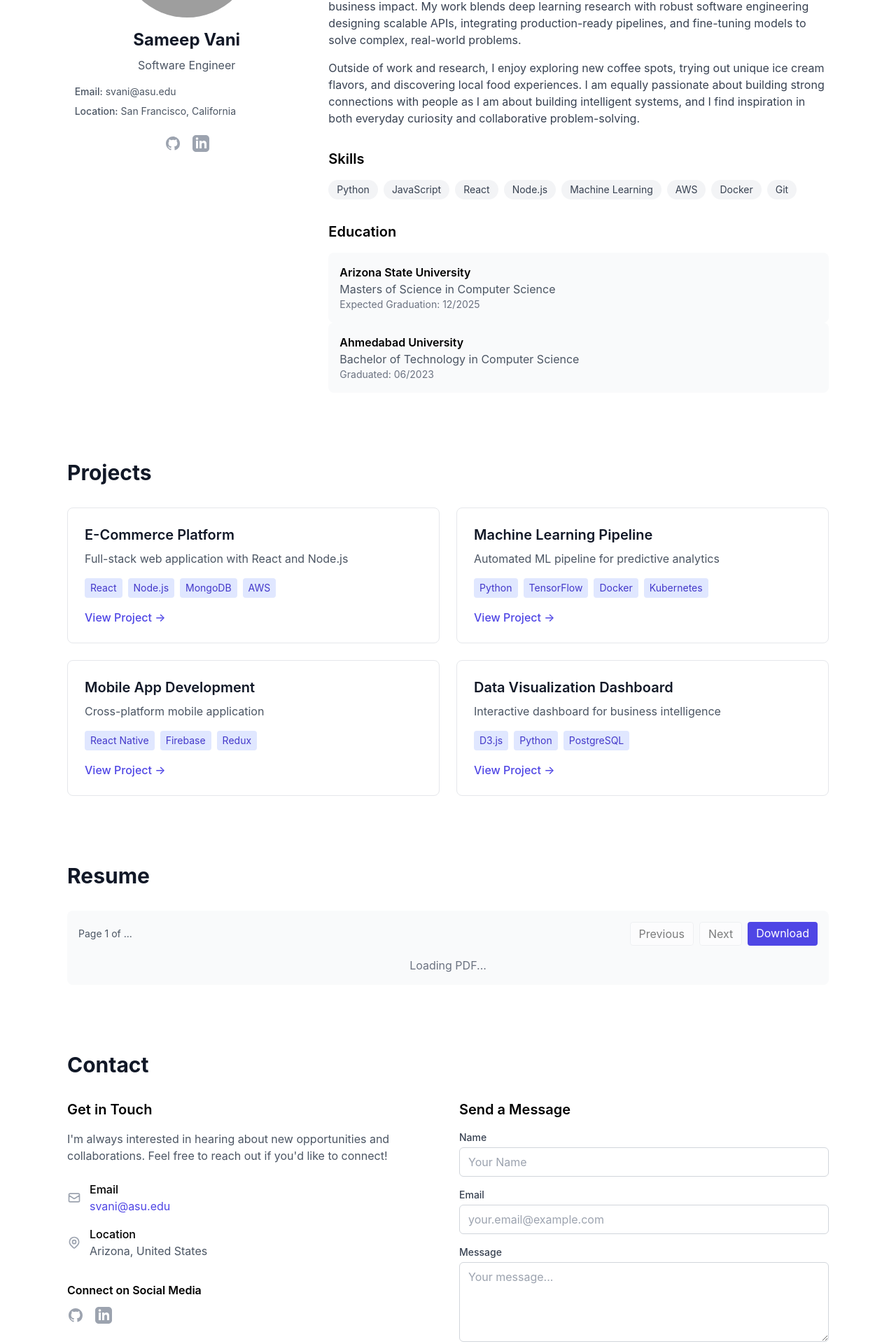
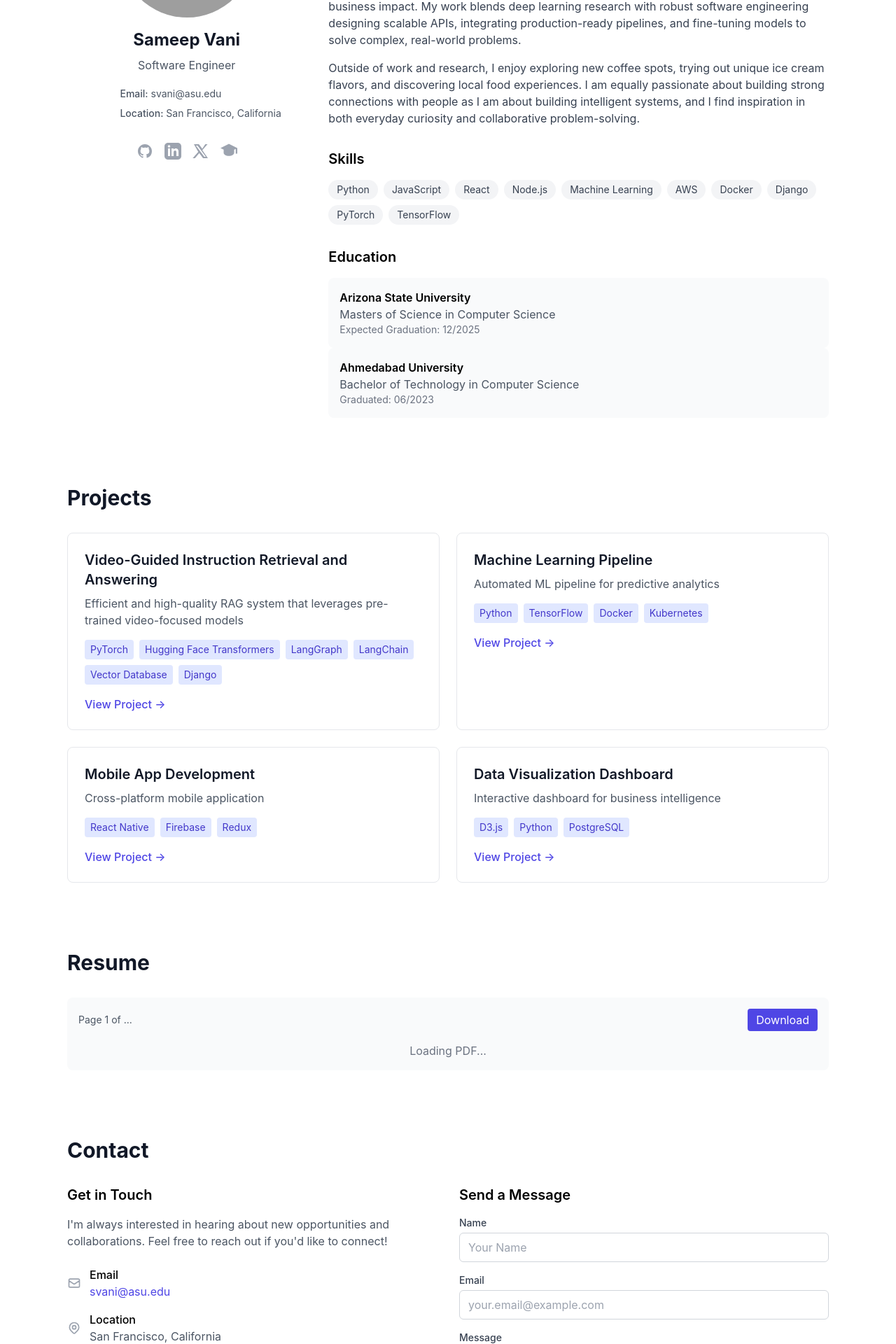
Before and after one commit to sameepv21/portfolio, a React (Create React App) app: page / in a window 1280 px wide. Shown: the part 280-2200 px from the top of the page at 70% size. Built offline with nearby package versions, Linux system fonts and the light colour scheme; grey boxes are pictures that could not be loaded.

Commit message:
[feat]: corrected info for projects (some left)

```diff
--- a/src/components/About.js
+++ b/src/components/About.js
@@ -17,7 +17,7 @@ export default function About() {
             <p className="text-gray-600 mb-4">Software Engineer</p>
 
             {/* Contact Info */}
-            <div className="text-left max-w-xs mx-auto">
+            <div className="inline-flex flex-col items-start text-left ml-10">
               <p className="text-sm text-gray-600 mb-2">
                 <span className="font-medium">Email:</span> svani@asu.edu
               </p>
@@ -28,16 +28,28 @@ export default function About() {
 
             {/* Social Links */}
             <div className="flex justify-center space-x-4 mt-6">
-              <a href="https://github.com/sameepv21" className="text-gray-400 hover:text-gray-600">
+              <a href="https://github.com/sameepv21" className="text-gray-400 hover:text-gray-600" title="GitHub">
                 <span className="sr-only">GitHub</span>
                 <svg className="h-6 w-6" fill="currentColor" viewBox="0 0 24 24">
                   <path fillRule="evenodd" d="M12 2C6.477 2 2 6.484 2 12.017c0 4.425 2.865 8.18 6.839 9.504.5.092.682-.217.682-.483 0-.237-.008-.868-.013-1.703-2.782.605-3.369-1.343-3.369-1.343-.454-1.158-1.11-1.466-1.11-1.466-.908-.62.069-.608.069-.608 1.003.07 1.531 1.032 1.531 1.032.892 1.53 2.341 1.088 2.91.832.092-.647.35-1.088.636-1.338-2.22-.253-4.555-1.113-4.555-4.951 0-1.093.39-1.988 1.029-2.688-.103-.253-.446-1.272.098-2.65 0 0 .84-.27 2.75 1.026A9.564 9.564 0 0112 6.844c.85.004 1.705.115 2.504.337 1.909-1.296 2.747-1.027 2.747-1.027.546 1.379.202 2.398.1 2.651.64.7 1.028 1.595 1.028 2.688 0 3.848-2.339 4.695-4.566 4.943.359.309.678.92.678 1.855 0 1.338-.012 2.419-.012 2.747 0 .268.18.58.688.482A10.019 10.019 0 0022 12.017C22 6.484 17.522 2 12 2z" clipRule="evenodd" />
                 </svg>
               </a>
-              <a href="https://linkedin.com/in/sameep-vani" className="text-gray-400 hover:text-gray-600">
+              <a href="https://linkedin.com/in/sameep-vani" className="text-gray-400 hover:text-gray-600" title="LinkedIn">
                 <span className="sr-only">LinkedIn</span>
                 <svg className="h-6 w-6" fill="currentColor" viewBox="0 0 24 24">
                   <path d="M19 0h-14c-2.761 0-5 2.239-5 5v14c0 2.761 2.239 5 5 5h14c2.762 0 5-2.239 5-5v-14c0-2.761-2.238-5-5-5zm-11 19h-3v-11h3v11zm-1.5-12.268c-.966 0-1.75-.79-1.75-1.764s.784-1.764 1.75-1.764 1.75.79 1.75 1.764-.783 1.764-1.75 1.764zm13.5 12.268h-3v-5.604c0-3.368-4-3.113-4 0v5.604h-3v-11h3v1.765c1.396-2.586 7-2.777 7 2.476v6.759z"/>
+                </svg>
+              </a>
+              <a href="https://x.com/SameepVani" className="text-gray-400 hover:text-gray-600" title="X (Twitter)">
+                <span className="sr-only">X (Twitter)</span>
+                <svg className="h-6 w-6" fill="currentColor" viewBox="0 0 24 24">
+                  <path d="M18.244 2H21.5l-7.47 8.54L22 22h-6.91l-5.4-7.13L3.5 22H.25l7.97-9.1L2 2h7.09l4.9 6.46L18.244 2zM16.9 20h2.15L7.2 4H4.9L16.9 20z"/>
+                </svg>
+              </a>
+              <a href="https://scholar.google.com/citations?user=ovxmCmMAAAAJ&hl=en&oi=ao" className="text-gray-400 hover:text-gray-600" title="Google Scholar">
+                <span className="sr-only">Google Scholar</span>
+                <svg className="h-6 w-6" fill="currentColor" viewBox="0 0 512 512" xmlns="http://www.w3.org/2000/svg">
+                  <path d="M256 32L0 160l256 128 208-104v144h48V160L256 32zm0 256l-160-80v96c0 53 71 96 160 96s160-43 160-96v-96l-160 80z"/>
                 </svg>
               </a>
             </div>
@@ -66,7 +78,7 @@ export default function About() {
 
             <h3 className="text-xl font-semibold mb-4 mt-8">Skills</h3>
             <div className="flex flex-wrap gap-2">
-              {['Python', 'JavaScript', 'React', 'Node.js', 'Machine Learning', 'AWS', 'Docker', 'Git'].map((skill) => (
+              {['Python', 'JavaScript', 'React', 'Node.js', 'Machine Learning', 'AWS', 'Docker', 'Django', 'PyTorch', 'TensorFlow'].map((skill) => (
                 <span key={skill} className="px-3 py-1 bg-gray-100 text-gray-700 rounded-full text-sm">
                   {skill}
                 </span>
--- a/src/components/Contact.js
+++ b/src/components/Contact.js
@@ -31,7 +31,7 @@ export default function Contact() {
               </svg>
               <div>
                 <p className="font-medium">Location</p>
-                <p className="text-gray-600">Arizona, United States</p>
+                <p className="text-gray-600">San Francisco, California</p>
               </div>
             </div>
           </div>
@@ -39,14 +39,16 @@ export default function Contact() {
           <div className="mt-8">
             <h4 className="font-semibold mb-3">Connect on Social Media</h4>
             <div className="flex space-x-4">
-              <a href="https://github.com" className="text-gray-400 hover:text-gray-600">
+              <a href="https://linkedin.com/in/sameep-vani" className="text-gray-400 hover:text-gray-600" title="LinkedIn">
+                <span className="sr-only">LinkedIn</span>
                 <svg className="h-6 w-6" fill="currentColor" viewBox="0 0 24 24">
-                  <path fillRule="evenodd" d="M12 2C6.477 2 2 6.484 2 12.017c0 4.425 2.865 8.18 6.839 9.504.5.092.682-.217.682-.483 0-.237-.008-.868-.013-1.703-2.782.605-3.369-1.343-3.369-1.343-.454-1.158-1.11-1.466-1.11-1.466-.908-.62.069-.608.069-.608 1.003.07 1.531 1.032 1.531 1.032.892 1.53 2.341 1.088 2.91.832.092-.647.35-1.088.636-1.338-2.22-.253-4.555-1.113-4.555-4.951 0-1.093.39-1.988 1.029-2.688-.103-.253-.446-1.272.098-2.65 0 0 .84-.27 2.75 1.026A9.564 9.564 0 0112 6.844c.85.004 1.705.115 2.504.337 1.909-1.296 2.747-1.027 2.747-1.027.546 1.379.202 2.398.1 2.651.64.7 1.028 1.595 1.028 2.688 0 3.848-2.339 4.695-4.566 4.943.359.309.678.92.678 1.855 0 1.338-.012 2.419-.012 2.747 0 .268.18.58.688.482A10.019 10.019 0 0022 12.017C22 6.484 17.522 2 12 2z" clipRule="evenodd" />
+                  <path d="M19 0h-14c-2.761 0-5 2.239-5 5v14c0 2.761 2.239 5 5 5h14c2.762 0 5-2.239 5-5v-14c0-2.761-2.238-5-5-5zm-11 19h-3v-11h3v11zm-1.5-12.268c-.966 0-1.75-.79-1.75-1.764s.784-1.764 1.75-1.764 1.75.79 1.75 1.764-.783 1.764-1.75 1.764zm13.5 12.268h-3v-5.604c0-3.368-4-3.113-4 0v5.604h-3v-11h3v1.765c1.396-2.586 7-2.777 7 2.476v6.759z"/>
                 </svg>
               </a>
-              <a href="https://linkedin.com" className="text-gray-400 hover:text-gray-600">
+              <a href="https://x.com/SameepVani" className="text-gray-400 hover:text-gray-600" title="X (Twitter)">
+                <span className="sr-only">X (Twitter)</span>
                 <svg className="h-6 w-6" fill="currentColor" viewBox="0 0 24 24">
-                  <path d="M19 0h-14c-2.761 0-5 2.239-5 5v14c0 2.761 2.239 5 5 5h14c2.762 0 5-2.239 5-5v-14c0-2.761-2.238-5-5-5zm-11 19h-3v-11h3v11zm-1.5-12.268c-.966 0-1.75-.79-1.75-1.764s.784-1.764 1.75-1.764 1.75.79 1.75 1.764-.783 1.764-1.75 1.764zm13.5 12.268h-3v-5.604c0-3.368-4-3.113-4 0v5.604h-3v-11h3v1.765c1.396-2.586 7-2.777 7 2.476v6.759z"/>
+                  <path d="M18.244 2H21.5l-7.47 8.54L22 22h-6.91l-5.4-7.13L3.5 22H.25l7.97-9.1L2 2h7.09l4.9 6.46L18.244 2zM16.9 20h2.15L7.2 4H4.9L16.9 20z"/>
                 </svg>
               </a>
             </div>
--- a/src/components/Projects.js
+++ b/src/components/Projects.js
@@ -1,9 +1,9 @@
 export default function Projects() {
   const projects = [
     {
-      title: 'E-Commerce Platform',
-      description: 'Full-stack web application with React and Node.js',
-      technologies: ['React', 'Node.js', 'MongoDB', 'AWS'],
+      title: 'Video-Guided Instruction Retrieval and Answering',
+      description: 'Efficient and high-quality RAG system that leverages pre-trained video-focused models',
+      technologies: ["PyTorch", "Hugging Face Transformers", "LangGraph", "LangChain", "Vector Database", "Django"],
       link: '#'
     },
     {
--- a/src/components/Resume.js
+++ b/src/components/Resume.js
@@ -26,7 +26,7 @@ export default function Resume() {
             Page {pageNumber} of {numPages || '...'}
           </p>
           <div className="flex space-x-2">
-            <button
+            {/* <button
               onClick={() => setPageNumber(Math.max(1, pageNumber - 1))}
               disabled={pageNumber <= 1}
               className="px-3 py-1 bg-white rounded border hover:bg-gray-50 disabled:opacity-50 disabled:cursor-not-allowed"
@@ -39,7 +39,7 @@ export default function Resume() {
               className="px-3 py-1 bg-white rounded border hover:bg-gray-50 disabled:opacity-50 disabled:cursor-not-allowed"
             >
               Next
-            </button>
+            </button> */}
             <a
               href="/files/Sameep_Vani_Resume.pdf"
               download
```
